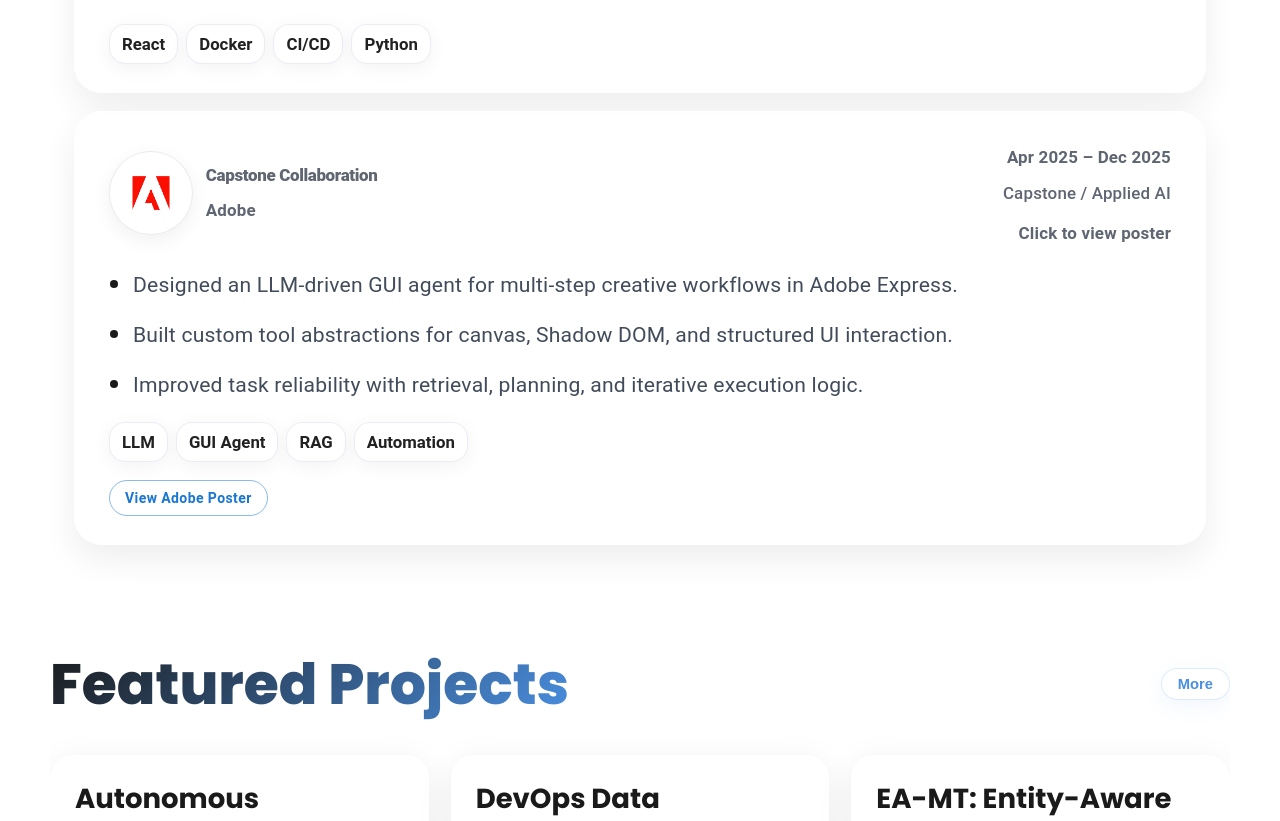
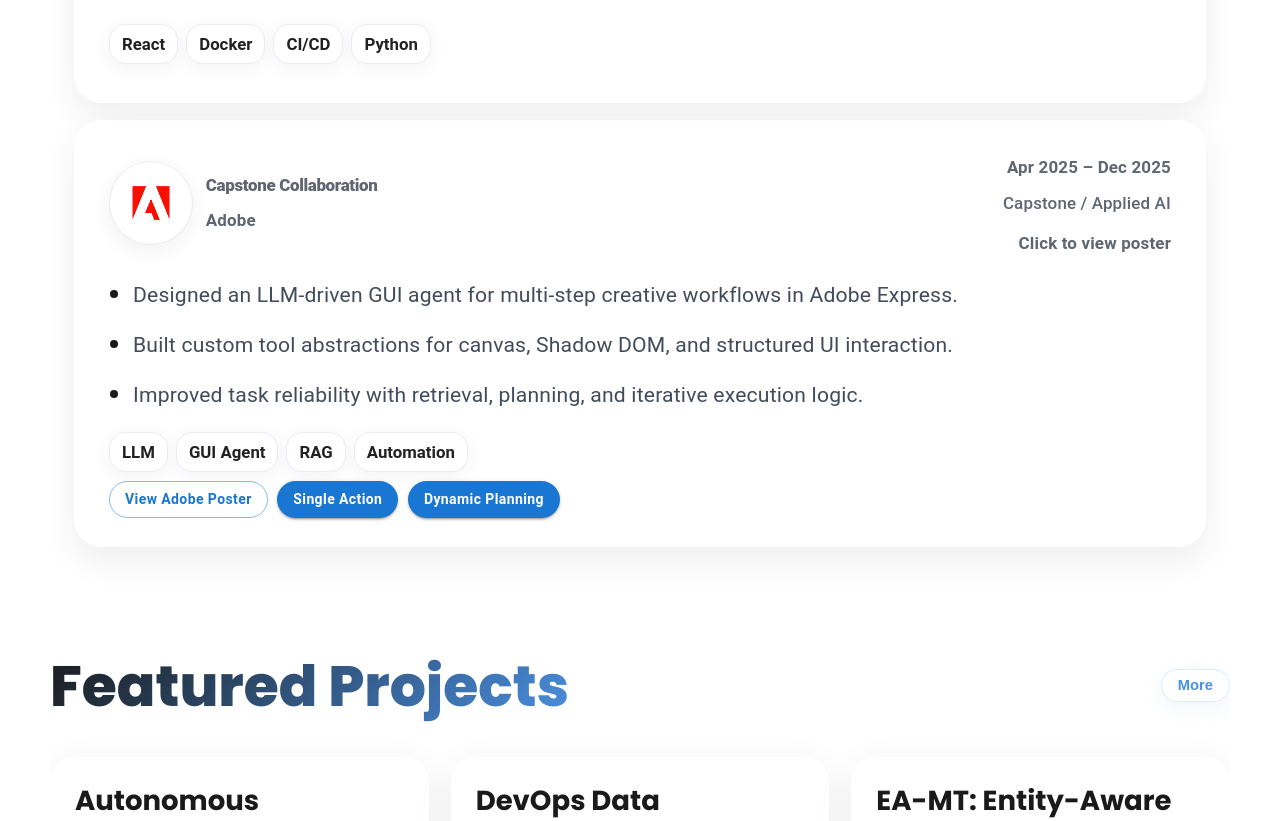
Before and after one commit to ZoeLee23277789/my-portfolio, a React (Create React App) app: page / in a window 1280 px wide. Shown: the part 2130-2951 px from the top of the page. Built offline with nearby package versions, Linux system fonts and the light colour scheme.

Commit message:
feat: add Adobe slide links for single action and dynamic planning

```diff
--- a/src/WorkExperience.js
+++ b/src/WorkExperience.js
@@ -34,6 +34,10 @@ const experiences = [
     type: "Capstone / Applied AI",
     logo: `${process.env.PUBLIC_URL}/logos/adobe.png`,
     poster: `${process.env.PUBLIC_URL}/posters/adobe-poster.jpg`,
+    singleActionLink:
+      "https://drive.google.com/file/d/16EUr-58UBrMPoHlxXqFoj7t2GH1Jr2O0/view?usp=sharing",
+    dynamicPlanningLink:
+      "https://docs.google.com/presentation/d/19YzwGWdJeT6rA_tXMYWo2gY77fKMa8Zn94NWA3WT8uo/edit?slide=id.g399ffef812f_0_6#slide=id.g399ffef812f_0_6",
     points: [
       "Designed an LLM-driven GUI agent for multi-step creative workflows in Adobe Express.",
       "Built custom tool abstractions for canvas, Shadow DOM, and structured UI interaction.",
@@ -78,13 +82,15 @@ export default function WorkExperience() {
             color: "var(--muted)",
           }}
         >
-          Industry and applied AI experience across production systems, developer
-          tooling, and interface automation.
+          Industry and applied AI experience across production systems,
+          developer tooling, and interface automation.
         </Typography>
 
         <Grid container spacing={2.2}>
           {experiences.map((exp, index) => {
             const clickable = Boolean(exp.poster);
+            const hasSingleActionLink = Boolean(exp.singleActionLink);
+            const hasDynamicPlanningLink = Boolean(exp.dynamicPlanningLink);
 
             return (
               <Grid item xs={12} key={index}>
@@ -249,7 +255,7 @@ export default function WorkExperience() {
                     spacing={1}
                     useFlexGap
                     flexWrap="wrap"
-                    sx={{ mb: clickable ? 1.6 : 0 }}
+                    sx={{ mb: 1.2 }}
                   >
                     {exp.tags.map((tag, i) => (
                       <Chip
@@ -265,6 +271,16 @@ export default function WorkExperience() {
                     ))}
                   </Stack>
 
+                  {(clickable ||
+                    hasSingleActionLink ||
+                    hasDynamicPlanningLink) && (
+                    <Stack
+                      direction="row"
+                      spacing={1.2}
+                      useFlexGap
+                      flexWrap="wrap"
+                      sx={{ mt: 0.6 }}
+                    >
                       {clickable && (
                         <Button
                           variant="outlined"
@@ -273,7 +289,6 @@ export default function WorkExperience() {
                             handleOpenPoster(exp);
                           }}
                           sx={{
-                        mt: 0.6,
                             fontWeight: 700,
                             borderRadius: "999px",
                             textTransform: "none",
@@ -281,6 +296,50 @@ export default function WorkExperience() {
                         >
                           View Adobe Poster
                         </Button>
+                      )}
+
+                      {hasSingleActionLink && (
+                        <Button
+                          variant="contained"
+                          onClick={(e) => {
+                            e.stopPropagation();
+                            window.open(
+                              exp.singleActionLink,
+                              "_blank",
+                              "noopener,noreferrer"
+                            );
+                          }}
+                          sx={{
+                            fontWeight: 700,
+                            borderRadius: "999px",
+                            textTransform: "none",
+                          }}
+                        >
+                          Single Action
+                        </Button>
+                      )}
+
+                      {hasDynamicPlanningLink && (
+                        <Button
+                          variant="contained"
+                          onClick={(e) => {
+                            e.stopPropagation();
+                            window.open(
+                              exp.dynamicPlanningLink,
+                              "_blank",
+                              "noopener,noreferrer"
+                            );
+                          }}
+                          sx={{
+                            fontWeight: 700,
+                            borderRadius: "999px",
+                            textTransform: "none",
+                          }}
+                        >
+                          Dynamic Planning
+                        </Button>
+                      )}
+                    </Stack>
                   )}
                 </Box>
               </Grid>
```
Lines whose indentation alone changed are shown as unchanged.
